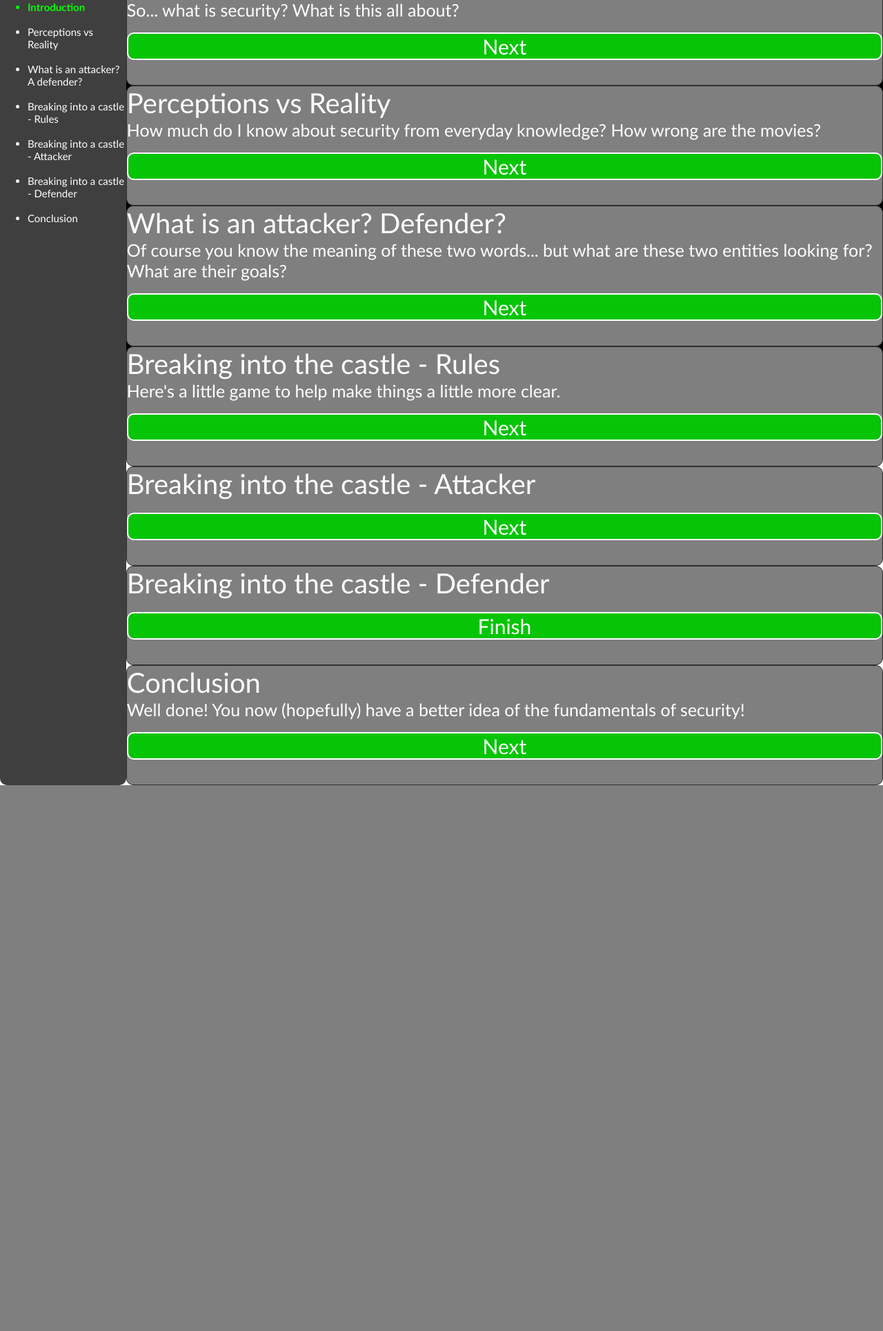
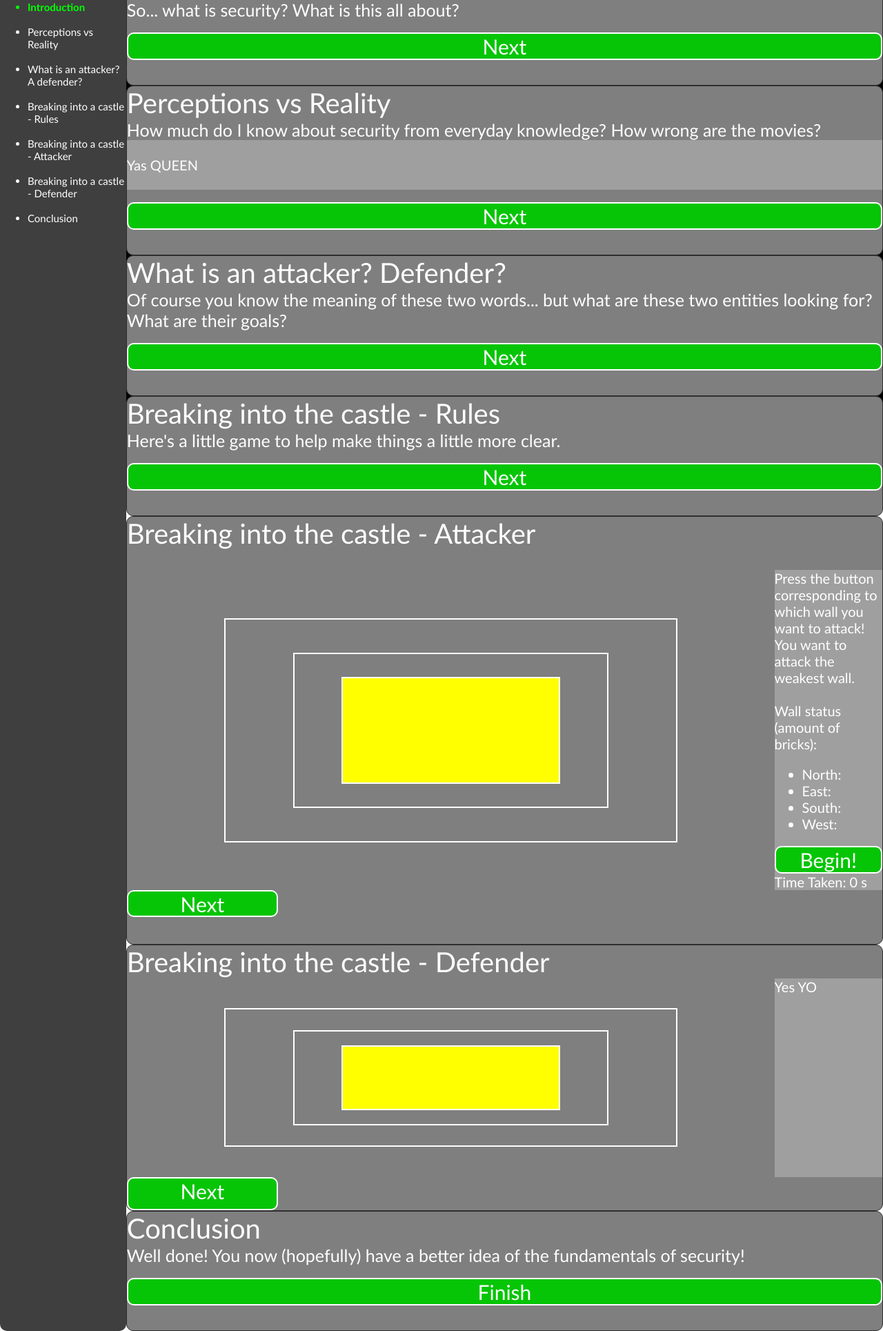
Before and after one commit to brandongreen00/something_awesome, a Flask app: template templates/module1.html in a window 1280 px wide. Shown: the part 134-2063 px from the top of the page at 69% size. Before the commit the page ends 1272 px from the top, so only its background shows below. Run offline with Flask 2, Linux system fonts and the light colour scheme; the template is opened without the code that fills it, so the values that code supplies are empty.

Commit message:
Finished making 1/2 of my first game!

```diff
--- a/server.py
+++ b/server.py
@@ -1,4 +1,4 @@
-from flask import Flask, render_template
+from flask import Flask, render_template, request
 from json import dumps
 from flask_cors import CORS
 import data
@@ -22,6 +22,17 @@ def run_mod_two():
 def run_mod_three():
     return render_template("module3.html")
 
+@APP.route('/changepage', methods=['GET'])
+def change_page():
+    element = int(request.args.get('mod')) - 1
+    pageNum = int(request.args.get('pageNum'))
+    progress = data.get()
+    progress['info'][element]['pageNum'] = pageNum
+    if (request.args.get('completed') != None):
+        progress['info'][element]['completed'] = True
+    data.put(progress)
+    return dumps(progress)
+
 @APP.route('/getdata', methods=['GET'])
 def get_data():
     return dumps(data.get())
--- a/static/main.js
+++ b/static/main.js
@@ -1,4 +1,27 @@
 const BACKEND_PORT = 5000
+
+var attack_defend = {
+    'walls': [
+        {'north': 0,
+        'east': 0,
+        'south': 0,
+        'west': 0},
+        {'north': 0,
+        'east': 0,
+        'south': 0,
+        'west': 0},
+        {'north': 0,
+        'east': 0,
+        'south': 0,
+        'west': 0}
+    ],
+    'brickBank': 300,
+    'timeSurvived': 0,
+    'timeToEnter': 0
+}
+
+const ad_position_ref = ['North', 'East', 'South', 'West']
+const box_position_ref = ['top', 'right', 'bottom', 'left']
 
 function updateProgress() {
     progressBars = document.getElementsByClassName('main-content-progress')
@@ -61,14 +84,176 @@ function nextPage() {
         if (modRef[i].style.display != "none") {
             modRef[i].style.display = "none";
             modRef[i+1].style.display = "block";
+            if (modRef[i+1].classList.contains('game-info')) {
+                modRef[i+1].style.display = "grid";
+            }
             before = document.getElementById((i+1).toString());
             before.style.color = "white";
             before.style['font-weight'] = "normal";
             after = document.getElementById((i+2).toString());
             after.style.color = "lime";
             after.style['font-weight'] = "bold";
+            fetch("http://localhost:" + BACKEND_PORT + "/changepage?mod=" + mod.charAt(3) + "&pageNum=" + (i + 1), {
+                method: 'GET'
+            })
             break
         }
+
     }
 
 }
+
+// GAME FOR MODULE 1 //
+
+// ATTACK
+function start_attack() {
+    attack_defend.timeToEnter = 0;
+    for (i = 2; i >= 0; i--) {
+        walls = attack_defend['walls'][i];
+        wallStatus = document.getElementsByClassName("wall-status")
+        box = document.getElementById("Box" + i)
+        brickBank = 50;
+        j = 0;
+        for (element in walls) {
+            result = Math.floor(Math.random() * Math.floor(brickBank)) + 1
+            walls[element] = result;
+            box.style['border-' + box_position_ref[j] + '-width'] = result + "px"
+            if (i == 2) {
+                wallStatus[j].innerHTML = ad_position_ref[j] + ": " + result
+            }
+            j++;
+        }
+        attack_defend['walls'][i] = walls
+    }
+    buttonList = document.getElementsByClassName('ad-attack-button')
+    for (i = 0; i < buttonList.length; i++) {
+        buttonList[i].style.display = 'flex'
+    }
+}
+function attack_north() {
+    for (i = 2; i >= 0; i--) {
+        foundZero = false
+        for (element in attack_defend['walls'][i]) {
+            if (attack_defend['walls'][i][element] == 0) {
+                foundZero = true
+                break
+            }
+        }
+        if (foundZero == true) {
+            continue
+        }
+        result = attack_defend['walls'][i]['north'];
+        attack_defend['walls'][i]['north'] = 0;
+        attack_defend['timeToEnter'] += result;
+        box = document.getElementById("Box" + i)
+        box.style['border-top-width'] = "0px"
+        document.getElementById('time-taken').innerHTML = "Time Taken: " + attack_defend.timeToEnter + " s"
+
+        break
+    }
+    end_attack(i)
+}
+function attack_east() {
+    for (i = 2; i >= 0; i--) {
+        foundZero = false
+        for (element in attack_defend['walls'][i]) {
+            if (attack_defend['walls'][i][element] == 0) {
+                foundZero = true
+                break
+            }
+        }
+        if (foundZero == true) {
+            continue
+        }
+        result = attack_defend['walls'][i]['east'];
+        attack_defend['walls'][i]['east'] = 0;
+        attack_defend['timeToEnter'] += result;
+        box = document.getElementById("Box" + i)
+        box.style['border-right-width'] = "0px"
+        document.getElementById('time-taken').innerHTML = "Time Taken: " + attack_defend.timeToEnter + " s"
+        break
+    }
+    end_attack(i)
+}
+function attack_south() {
+    for (i = 2; i >= 0; i--) {
+        foundZero = false
+        for (element in attack_defend['walls'][i]) {
+            if (attack_defend['walls'][i][element] == 0) {
+                foundZero = true
+                break
+            }
+        }
+        if (foundZero == true) {
+            continue
+        }
+        result = attack_defend['walls'][i]['south'];
+        attack_defend['walls'][i]['south'] = 0;
+        attack_defend['timeToEnter'] += result;
+        box = document.getElementById("Box" + i)
+        box.style['border-bottom-width'] = "0px"
+        document.getElementById('time-taken').innerHTML = "Time Taken: " + attack_defend.timeToEnter + " s"
+        break
+    }
+    end_attack(i)
+}
+function attack_west() {
+    for (i = 2; i >= 0; i--) {
+        foundZero = false
+        for (element in attack_defend['walls'][i]) {
+            if (attack_defend['walls'][i][element] == 0) {
+                foundZero = true
+                break
+            }
+        }
+        if (foundZero == true) {
+            continue
+        }
+        result = attack_defend['walls'][i]['west'];
+        attack_defend['walls'][i]['west'] = 0;
+        attack_defend['timeToEnter'] += result;
+        document.getElementById("Box" + i).style['border-left-width'] = "0px"
+        document.getElementById('time-taken').innerHTML = "Time Taken: " + attack_defend.timeToEnter + " s"
+        break
+    }
+    end_attack(i)
+}
+function end_attack(wallCount) {
+    wallStatus = document.getElementsByClassName("wall-status")
+    editMessage = true
+    message = ""
+    nextWall = null
+    if (wallCount == 0) {
+        message = 'Invaded!'
+        editMessage = false
+        attack_buttons = document.getElementsByClassName('ad-attack-button')
+        for (i = 0; i < attack_buttons.length; i++) {
+            attack_buttons[i].style.display = "none"
+        }
+    } else {
+        nextWall = attack_defend['walls'][i - 1]
+    }
+    for (j = 0; j < wallStatus.length; j++) {
+        if (editMessage == true) {
+            wallStatus[j].innerHTML = ad_position_ref[j] + ": " + nextWall[ad_position_ref[j].toLowerCase()]
+        } else {
+            wallStatus[j].innerHTML = message
+        }
+    }
+}
+
+// DEFEND
+
+
+// END GAME MODULE 1 //
+function back_to_main() {
+    url = window.location.toString()
+    mod = ""
+    for (i = url.length - 4; i < url.length; i++) {
+        mod += url.charAt(i);
+    }
+    fetch("http://localhost:" + BACKEND_PORT + "/changepage?mod=" + mod.charAt(3) + "&pageNum=7&completed=True", {
+                method: 'GET'
+            })
+    window.location = "http://localhost:" + BACKEND_PORT
+}
--- a/static/module.css
+++ b/static/module.css
@@ -56,7 +56,6 @@ html, body {
     box-sizing: border-box;
     border: 1px solid #2f2f2f;
     border-radius: 10px;
-    align-items: center;
     background-color: #7f7f7f;
 }
 
@@ -90,8 +89,57 @@ html, body {
     font-size: 30px;
     color: white;
     border-radius: 10px;
+    background-color:#06c506;
+}
+
+.game-info {
+    position: relative;
+    display: grid;
+    width: 100%;
+    height: 100%;
+    grid-template-columns: [game-col] 6fr [side-info] 1fr;
+    grid-template-rows: [top-info] 1fr [game-row] 6fr [footer] 1fr;
+    grid-template-areas:
+      "top-info top-info"
+      "game side-info"
+      "next next"
+}
+
+.game-title {
+    position: relative;
+    grid-area: top-info;
+}
+
+.game {
+    position: relative;
+    display: flex;
+    justify-content: center;
+    align-content: center;
+    grid-area: game;
+}
+
+.game-side-info {
+    position: relative;
+    grid-area: side-info;
+}
+
+.game-next {
+    position: relative;
+    display: flex;
+    flex-direction: row;
+    grid-area: next;
+}
+
+.inside-box {
+    display: flex;
+    box-sizing: border-box;
+    align-content: center;
     align-self: center;
-    background-color:#06c506;
+    text-align: center;
+    justify-content: center;
+    width: 70%;
+    height: 70%;
+    border: 2px solid white;
 }
 
 .main-content-progress {
--- a/templates/module1.html
+++ b/templates/module1.html
@@ -47,7 +47,11 @@
             <div class='text main-content-title'>Perceptions vs Reality</div>
             <div class='text main-content-title-desc'>How much do I know about security from everyday knowledge? How wrong are the movies?</div>
             <div class='text main-content-desc'>
-                <div></div>
+                <div>
+                    <br>
+                    <div>Yas QUEEN</div>
+                    <br>
+                </div>
             </div>
             <br>
             <div class='text main-content-button' onclick='nextPage()'>Next</div>
@@ -79,28 +83,52 @@
             <br>
           </div>
         <!--PAGE 5-->
-        <div class="main-content-box mod1-page">
-            <div class='text main-content-title'>Breaking into the castle - Attacker</div>
-            <div class='text main-content-title-desc'></div>
-            <div class='text main-content-desc'>
-                <div></div>
+        <div class="main-content-box mod1-page game-info">
+            <div class='text main-content-title game-title'>Breaking into the castle - Attacker</div>
+            <div class='text main-content-desc game-side-info'>
+                <div class="text">Press the button corresponding to which wall you want to attack!</div>
+                <div class="text">You want to attack the weakest wall.</div>
+                <br>
+                <div class="text">Wall status (amount of bricks):</div>
+                <ul>
+                    <li class="text wall-status" id="north">North: </li>
+                    <li class="text wall-status" id="east">East: </li>
+                    <li class="text wall-status" id="south">South: </li>
+                    <li class="text wall-status" id="west">West: </li>
+                </ul>
+                <div class="text main-content-button" onclick="start_attack()">Begin!</div>
+                <div class="text" id="time-taken">Time Taken: 0 s</div>
             </div>
-            <br>
-            <div class='text main-content-button' onclick='nextPage()'>Next</div>
-            <br>
-            <br>
+            <div class="game">
+                <div class="inside-box" id="Box2">
+                    <div class="inside-box" id="Box1">
+                        <div class="inside-box" style="background-color:yellow;" id="Box0">
+                        </div>
+                    </div>
+                </div>
+            </div>
+            <div class=game-next>
+                <div class="text main-content-button ad-attack-button" style="width:20%;height:50%;background-color:#003b88;display:none;" onclick="attack_north()">North</div>
+                <div class="text main-content-button ad-attack-button" style="width:20%;height:50%;background-color:#003b88;display:none;" onclick="attack_east()">East</div>
+                <div class="text main-content-button ad-attack-button" style="width:20%;height:50%;background-color:#003b88;display:none;" onclick="attack_south()">South</div>
+                <div class="text main-content-button ad-attack-button" style="width:20%;height:50%;background-color:#003b88;display:none;" onclick="attack_west()">West</div>
+                <div class='text main-content-button' style="width:20%;height:50%" onclick='nextPage()'>Next</div>
+            </div>
           </div>
         <!--PAGE 6-->
-        <div class="main-content-box mod1-page">
-            <div class='text main-content-title'>Breaking into the castle - Defender</div>
-            <div class='text main-content-title-desc'></div>
-            <div class='text main-content-desc'>
-                <div></div>
+        <div class="main-content-box mod1-page game-info">
+            <div class='text main-content-title game-title'>Breaking into the castle - Defender</div>
+            <div class='text main-content-desc game-side-info'>Yes YO</div>
+            <div class="game">
+                <div class="inside-box" id="Box1">
+                    <div class="inside-box" id="Box2">
+                        <div class="inside-box" style="background-color:yellow;" id="Box3">
+                        </div>
+                    </div>
+                </div>
             </div>
-            <br>
-            <div class='text main-content-button' onclick='nextPage()'>Finish</div>
-            <br>
-            <br>
+            <div class='text main-content-button game-next' style="width:20%;"  onclick='nextPage()'>Next</div>
+
           </div>
         <!--PAGE 7-->
         <div class="main-content-box mod1-page">
@@ -110,7 +138,7 @@
                 <div></div>
             </div>
             <br>
-            <div class='text main-content-button'>Next</div>
+            <div class='text main-content-button' onclick="back_to_main()">Finish</div>
             <br>
             <br>
           </div>
@@ -118,4 +146,5 @@
     </div>
     <div class="main-footer">
     </div>
-  </body>
+</body>
+</html>
--- a/templates/module2.html
+++ b/templates/module2.html
@@ -98,7 +98,7 @@
                 <div></div>
             </div>
             <br>
-            <div class='text main-content-button' onclick='nextPage()'>Finish</div>
+            <div class='text main-content-button' onclick='nextPage()'>Next</div>
             <br>
             <br>
           </div>
@@ -110,7 +110,7 @@
                 <div></div>
             </div>
             <br>
-            <div class='text main-content-button'>Next</div>
+            <div class='text main-content-button' onclick="back_to_main()">Finish</div>
             <br>
             <br>
           </div>
```
Also changed, not shown: data.py (+5 -5 lines).
